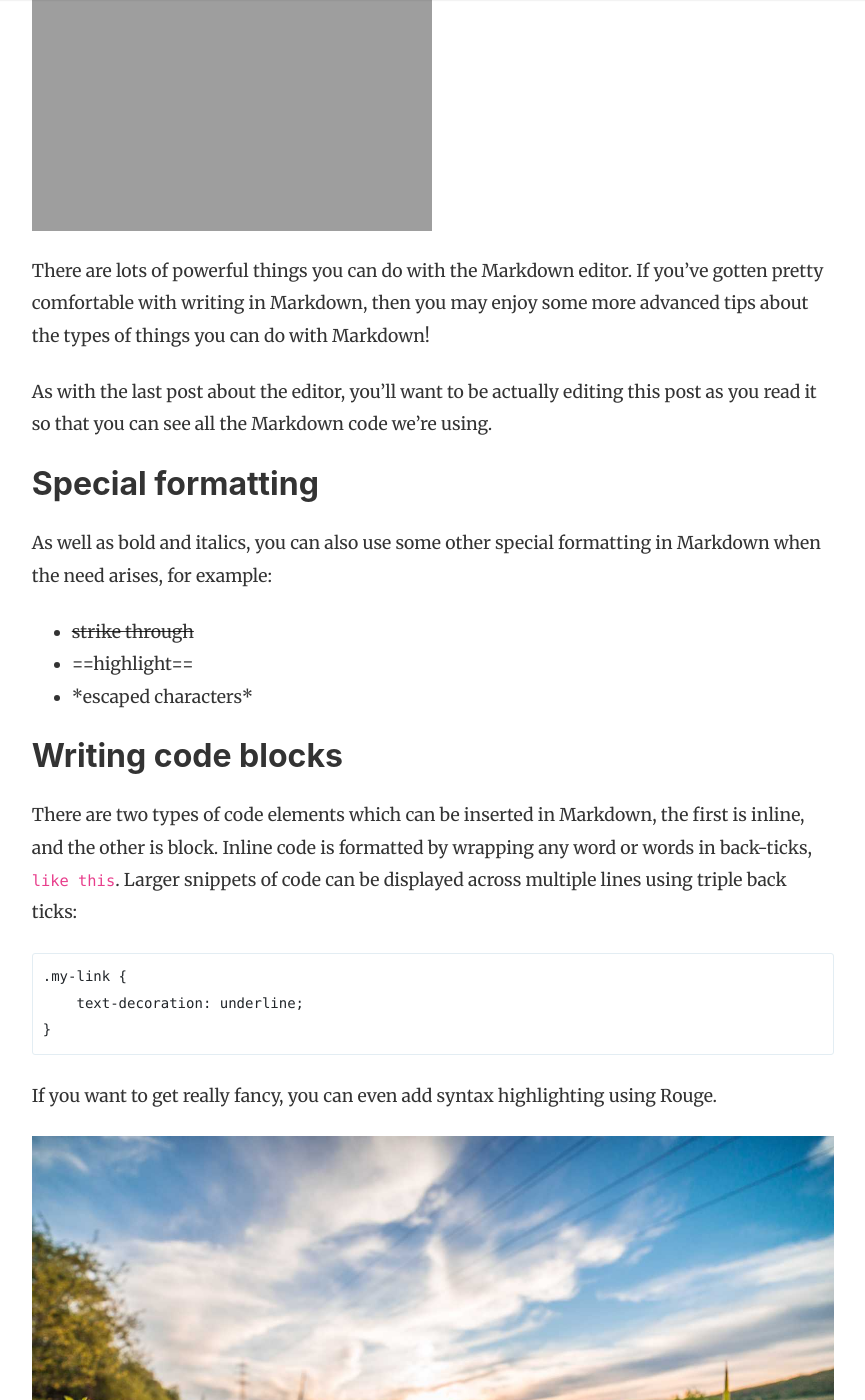
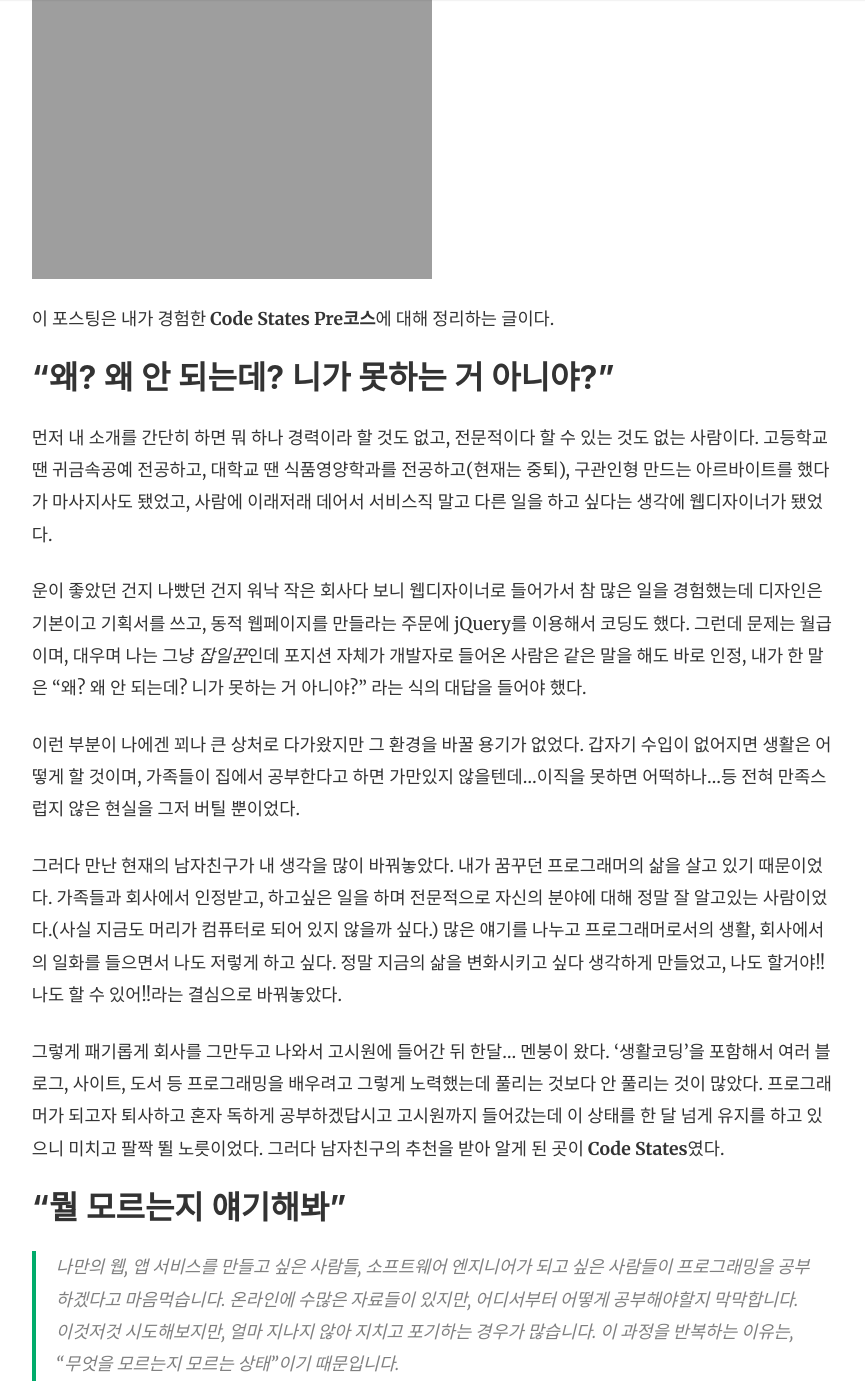
Before and after one commit to Hyegyeong310/blog, a Jekyll site: the page built from _posts/2018-12-10-CodeStates-Experience.md, in a window 1280 px wide and 1400 px high, scrolled down 484 px. Shown: the whole window, without its empty margins (207-1072 px from the left). Built offline with Jekyll 4.4.1, drawn with Linux system fonts in a browser that asks for light colours; nearby versions of some CDN libraries; comment, search, counter and statistics services are not loaded; some of the changed text lies outside the part shown.

Commit message:
first post

````diff
--- a/_posts/2018-12-10-CodeStates-Experience.md
+++ b/_posts/2018-12-10-CodeStates-Experience.md
@@ -1,45 +1,69 @@
 ---
 layout: post
-title: "CodeStates Pre코스 경험기"
+title: "이 Pre가 그 Pre가 아닌가벼 [CodeStates Pre코스 경험기]"
 author: HyeGyeong
 categories: [codestates, programming, BootCamp]
 image: "assets/images/18.jpg"
 ---
 
-There are lots of powerful things you can do with the Markdown editor. If you've gotten pretty comfortable with writing in Markdown, then you may enjoy some more advanced tips about the types of things you can do with Markdown!
+이 포스팅은 내가 경험한 **Code States Pre코스**에 대해 정리하는 글이다.
+<br>
 
-As with the last post about the editor, you'll want to be actually editing this post as you read it so that you can see all the Markdown code we're using.
+## "왜? 왜 안 되는데? 니가 못하는 거 아니야?"
 
-## Special formatting
+먼저 내 소개를 간단히 하면 뭐 하나 경력이라 할 것도 없고, 전문적이다 할 수 있는 것도 없는 사람이다. 고등학교 땐 귀금속공예 전공하고, 대학교 땐 식품영양학과를 전공하고(현재는 중퇴), 구관인형 만드는 아르바이트를 했다가 마사지사도 됐었고, 사람에 이래저래 데어서 서비스직 말고 다른 일을 하고 싶다는 생각에 웹디자이너가 됐었다.
 
-As well as bold and italics, you can also use some other special formatting in Markdown when the need arises, for example:
+운이 좋았던 건지 나빴던 건지 워낙 작은 회사다 보니 웹디자이너로 들어가서 참 많은 일을 경험했는데 디자인은 기본이고 기획서를 쓰고, 동적 웹페이지를 만들라는 주문에 jQuery를 이용해서 코딩도 했다. 그런데 문제는 월급이며, 대우며 나는 그냥 *잡일꾼*인데 포지션 자체가 개발자로 들어온 사람은 같은 말을 해도 바로 인정, 내가 한 말은 "왜? 왜 안 되는데? 니가 못하는 거 아니야?" 라는 식의 대답을 들어야 했다.
 
-- ~~strike through~~
-- ==highlight==
-- \*escaped characters\*
+이런 부분이 나에겐 꾀나 큰 상처로 다가왔지만 그 환경을 바꿀 용기가 없었다. 갑자기 수입이 없어지면 생활은 어떻게 할 것이며, 가족들이 집에서 공부한다고 하면 가만있지 않을텐데...이직을 못하면 어떡하나...등 전혀 만족스럽지 않은 현실을 그저 버틸 뿐이었다.
 
-## Writing code blocks
+그러다 만난 현재의 남자친구가 내 생각을 많이 바꿔놓았다. 내가 꿈꾸던 프로그래머의 삶을 살고 있기 때문이었다. 가족들과 회사에서 인정받고, 하고싶은 일을 하며 전문적으로 자신의 분야에 대해 정말 잘 알고있는 사람이었다.(사실 지금도 머리가 컴퓨터로 되어 있지 않을까 싶다.)
+많은 얘기를 나누고 프로그래머로서의 생활, 회사에서의 일화를 들으면서 나도 저렇게 하고 싶다. 정말 지금의 삶을 변화시키고 싶다 생각하게 만들었고, 나도 할거야!!나도 할 수 있어!!라는 결심으로 바꿔놓았다.
 
-There are two types of code elements which can be inserted in Markdown, the first is inline, and the other is block. Inline code is formatted by wrapping any word or words in back-ticks, `like this`. Larger snippets of code can be displayed across multiple lines using triple back ticks:
+그렇게 패기롭게 회사를 그만두고 나와서 고시원에 들어간 뒤 한달...
+멘붕이 왔다. '생활코딩'을 포함해서 여러 블로그, 사이트, 도서 등 프로그래밍을 배우려고 그렇게 노력했는데 풀리는 것보다 안 풀리는 것이 많았다.
+프로그래머가 되고자 퇴사하고 혼자 독하게 공부하겠답시고 고시원까지 들어갔는데 이 상태를 한 달 넘게 유지를 하고 있으니 미치고 팔짝 뛸 노릇이었다.
+그러다 남자친구의 추천을 받아 알게 된 곳이 **Code States**였다.
 
-```
-.my-link {
-    text-decoration: underline;
-}
-```
+## "뭘 모르는지 얘기해봐"
 
-If you want to get really fancy, you can even add syntax highlighting using Rouge.
+> 나만의 웹, 앱 서비스를 만들고 싶은 사람들, 소프트웨어 엔지니어가 되고 싶은 사람들이 프로그래밍을 공부하겠다고 마음먹습니다.
+> 온라인에 수많은 자료들이 있지만, 어디서부터 어떻게 공부해야할지 막막합니다.
+> 이것저것 시도해보지만, 얼마 지나지 않아 지치고 포기하는 경우가 많습니다.
+> 이 과정을 반복하는 이유는, “무엇을 모르는지 모르는 상태”이기 때문입니다.
 
-![walking]({{ site.baseurl }}/assets/images/8.jpg)
+> Code States Pre 과정 소개 일부 발췌
 
-## Reference lists
+가장 공감됐던 부분! **무엇을 모르는지 모르는 상태!**
+겪어본 사람들은 이 경험이 얼마나 끔찍하고 답답한지 공감할 것이다.
 
-The quick brown jumped over the lazy.
+> 그래서 코드스테이츠는 수강생들을
+> “무엇을 모르는지 모르는 상태”에서 “무엇을 모르는지 아는 상태”로 만들고자 합니다.
+> 컴퓨터처럼 생각하는 방법을 기르고, 최종적으로 스스로 공부하는 과정을 통해
+> 프로그래밍적인 사고를 요구하는 모든 작업에 자신감을 갖게 됩니다.
 
-Another way to insert links in markdown is using reference lists. You might want to use this style of linking to cite reference material in a Wikipedia-style. All of the links are listed at the end of the document, so you can maintain full separation between content and its source or reference.
+> Code States Pre 과정 소개 일부 발췌
 
-## Full HTML
+사실 그렇게 여유로운 상황은 아니었지만 '**“무엇을 모르는지 모르는 상태”**에서 **“무엇을 모르는지 아는 상태”**로 만들고자 합니다.' 이 글귀가 나에게 와닿았다.
+이번이 정말 프로그래머가 되겠다는 내 꿈을 이룰 마지막 기회다 생각하고 등록했다.
 
-Perhaps the best part of Markdown is that you're never limited to just Markdown. You can write HTML directly in the Markdown editor and it will just work as HTML usually does. No limits! Here's a standard YouTube embed code as an example:
+## "이렇게 1년만 하면 정말 뭐든 할 수 있을 것 같아"
 
-<p><iframe style="width:100%;" height="315" src="https://www.youtube.com/embed/Cniqsc9QfDo?rel=0&amp;showinfo=0" frameborder="0" allowfullscreen></iframe></p>
+Pre 코스는 8주 과정이고 이 다음 코스인 Immersive는 12주 과정이다. 그리고 나는 돈이 없는 백수기 때문에 취업까지의 기간을 최소로 해야했다. 그래서 Pre코스는 조기수료를 하고 12월 말에 개강하는 Immersive를 들어가는 것으로 목표로 했는데 그러기 위해선 계속 채찍질할 수 있는 환경이 필요했다.
+다행히 원래 있던 고시원 기간이 거의 끝나는 시기였고 CodeStates 내에서 공부할 수 있어서(10명 제한) 그 근처로 이사를 왔다. 그리고 아침 9시에서 아무리 못해도 저녁 10시까지 프로그래밍 공부만 하는 것을 목표로 했다. 정말 열심히 하시는 Immersive 수강생분들을 보며 나 스스로 마음도 다잡고 내가 원하는 바를 이루기 위해선 공부할 수 밖에 없었다.
+Pre코스를 수료하기 위해선 과제를 6개, Self Assessments(수료 전 시험같은 과제) 2회를 제출해야하고 과제들을 풀기 위해서는 JavaScript를 기초부터 탄탄히 해야한다.
+그래서 하루의 몇 시간은 기초 공부, 나머지 시간은 과제 이런 식으로 매일을 보냈다.
+거기에 플러스! 화, 목마다 있는 Live Session과 질의응답 시간도 항상 참여하려고 노력했다.
+그리고 여기서의 커리큘럼 중 가장 맘에 드는 것이 토요일마다 있는 Pair Programming이었는데 랜덤으로 Pair를 정해주고(보통은 같이 앉는 사람들끼리) 제공되는 알고리즘 문제를 함께 푸는 것이었다. 일정 시간이 지나고 나면 각 팀마다 어떻게 풀었는지 발표하는 시간을 갖는다. 같은 문제에 대해 더 깔끔한 코드, 더 효율적인 코드를 공유할 수 있어 좋은 시간이었다.
+
+## "이 Pre가 그 Pre가 아닌가벼"
+
+Pre: ‘미리’의 뜻을 나타냄
+
+> naver 영한사전 발췌
+
+비전공자도 할 수 있다하고 회사다니면서도 할 수 있다고 하니 쉽게 따라갈 수 있겠지?라고 생각한다면 경기도 오산이다.
+특히 프로그래머로의 이직을 생각한다면 더더욱 쉽게 보지마라.
+this, Recursion, Scope, Closure, Callback 등 그냥 정보만 알고있다고 되는 게 아닌 그걸 이용해서 문제를 풀 수 있어야 한다.
+진지하게 고민해보자. 현재 프로그래머를 목표로 취업 준비하는 사람들은 2~4년동안 전공을 했거나 여기에 대해 깊은 이해가 있는 사람들이 대부분일 것이다. 그런데 8주, 12주 해서 그런 사람들을 제치고 회사에서 나를 선택하게 해야한다. 그럼 그 만큼의 노력과 그 만큼의 결과물이 있어야하는 게 당연한 것 아닌가? 마음 다잡고 Pre 코스 들어가기 전 사전학습 꼭 하고 오길! 그리고 Q&A 게시판인 **piazza**라는 커뮤니티가 있는데 질문도 많이하고, 답변도 많이 하는 것을 강추한다. 질문하면서 질문하는 방법을 알게되고, 답변하면서 어느 부분을 헷갈려하는지 알 수 있다.
+코딩 부트캠프라는 이름에 걸맞게 단기간에 JavaScript 기초를 탄탄히 하고 싶다면 **Code States**로 가시길~!
````
